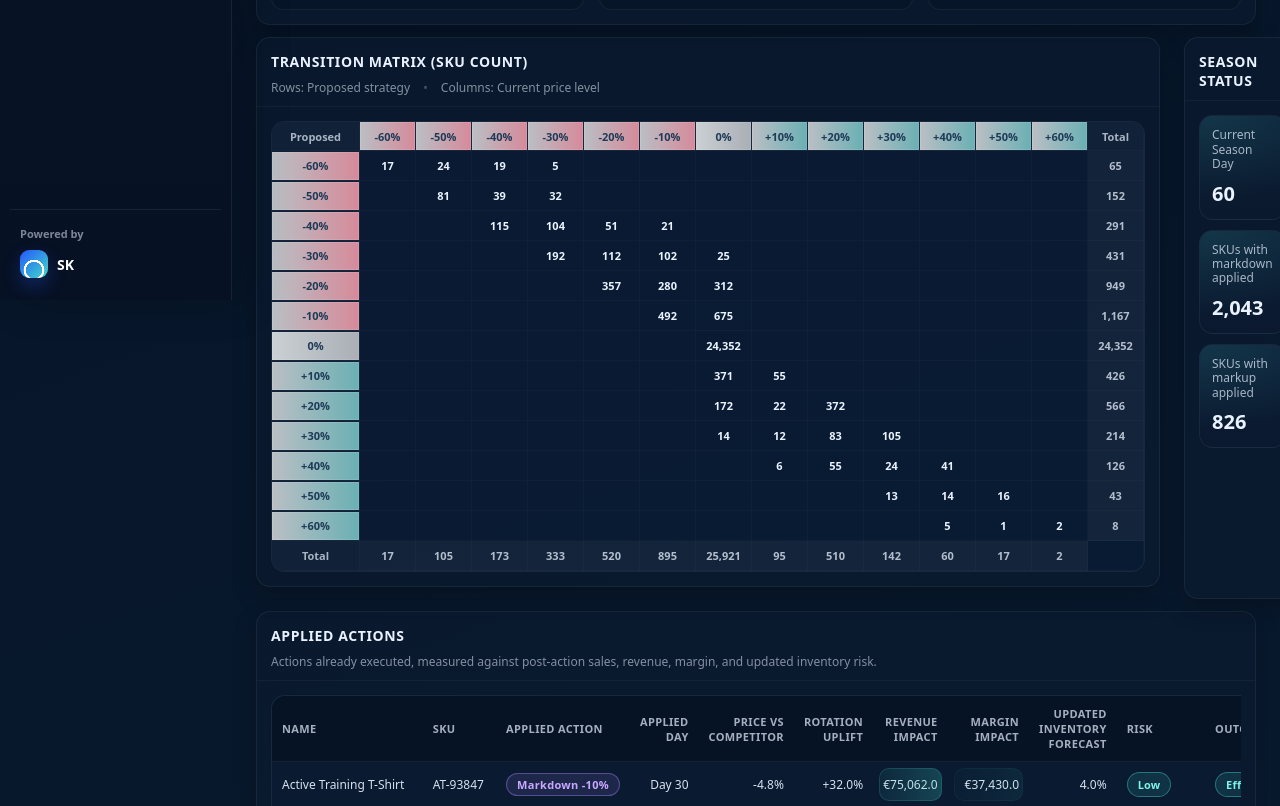
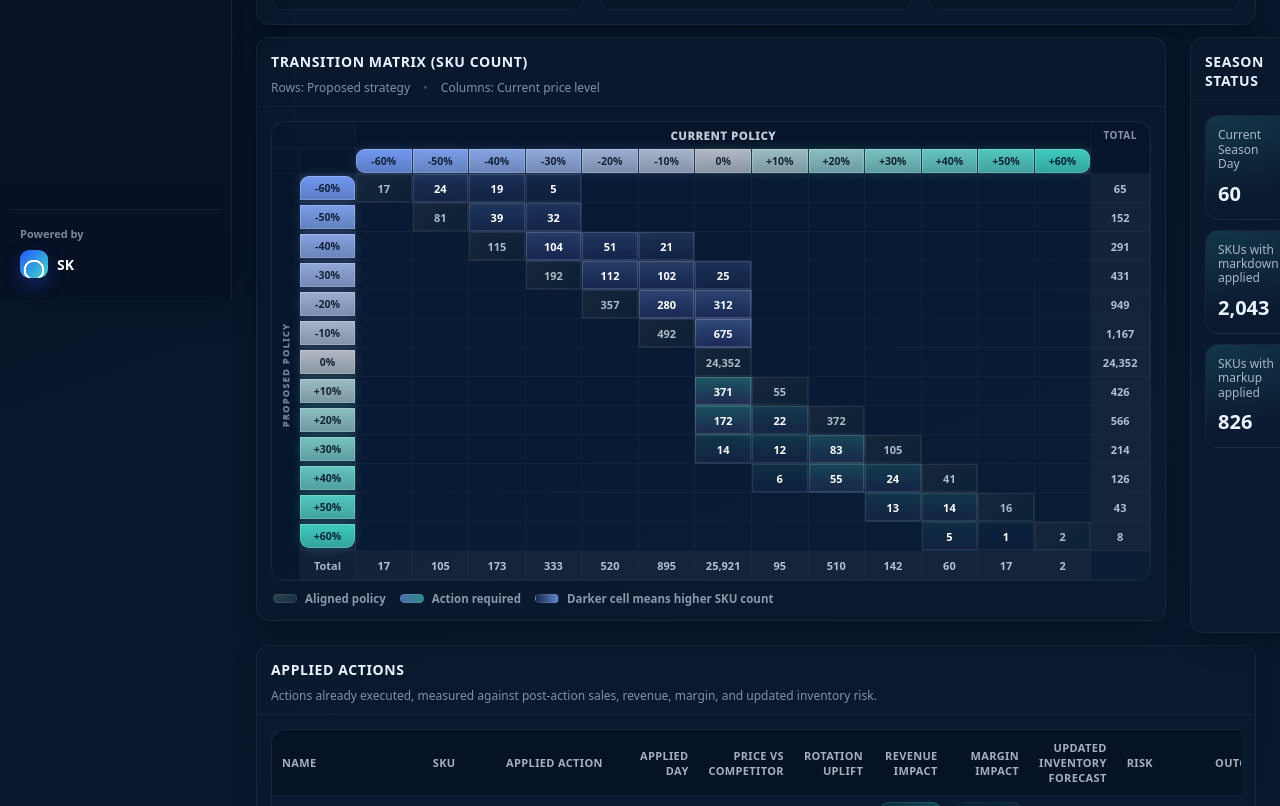
Before and after one commit to pituscv/PriceInv, a React (Vite) app: page / in a window 1280 px wide. Shown: the part 500-1306 px from the top of the page. Built offline with nearby package versions, Linux system fonts and the light colour scheme.

Commit message:
Updated matrix with wrong KPIS

```diff
--- a/src/App.jsx
+++ b/src/App.jsx
@@ -127,7 +127,7 @@ function PriceMove({ oldPrice, newPrice, competitorPrice, variant = "table" }) {
       </div>
       {competitorIndex != null && (
         <div className={`priceMove__competitor priceMove__competitor--${tone}`}>
-          vs competitor {fmtSignedPct(competitorIndex)} - {competitorIndexLabel(competitorIndex)}
+          New price is {fmtSignedPct(competitorIndex)} vs competitor price
         </div>
       )}
     </div>
@@ -389,25 +389,76 @@ function TransitionMatrix() {
   const { cols, rows, values } = MATRIX;
   const rowTotals = values.map((row) => row.reduce((s, v) => s + (Number(v) || 0), 0));
   const colTotals = cols.map((_, ci) => values.reduce((s, row) => s + (Number(row[ci]) || 0), 0));
-  const maxVal = Math.max(...values.flat().map((v) => Number(v) || 0), 1);
+  const offDiagonalValues = values.flatMap((row, ri) => row.map((value, ci) => (ri === ci ? 0 : Number(value) || 0))).filter((value) => value > 0);
+  const heatMax = Math.max(...offDiagonalValues, 1);
+  function mixColor(a, b, t) {
+    const r = Math.round(a[0] + (b[0] - a[0]) * t);
+    const g = Math.round(a[1] + (b[1] - a[1]) * t);
+    const bl = Math.round(a[2] + (b[2] - a[2]) * t);
+    return [r, g, bl];
+  }
+  function policyBandStyle(label) {
+    const pct = parseInt(label, 10);
+    const neutral = [190, 198, 207];
+    const markdown = [122, 162, 255];
+    const markup = [66, 217, 200];
+    const tone = pct < 0
+      ? mixColor(neutral, markdown, Math.min(Math.abs(pct) / 60, 1))
+      : mixColor(neutral, markup, Math.min(pct / 60, 1));
+    const glow = pct < 0 ? "rgba(122, 162, 255, 0.20)" : pct > 0 ? "rgba(66, 217, 200, 0.20)" : "rgba(234, 242, 255, 0.14)";
+    return {
+      "--policy-bg": `linear-gradient(180deg, rgba(${tone[0]}, ${tone[1]}, ${tone[2]}, 0.92), rgba(${tone[0]}, ${tone[1]}, ${tone[2]}, 0.70))`,
+      "--policy-glow": glow,
+    };
+  }
   return (
+    <>
       <div className="table-wrap">
         <table className="matrix">
           <thead>
             <tr>
-            <th className="rowhdr">Proposed</th>
-            {cols.map((col) => <th key={col}><span className={`band ${col === "0%" ? "bandZero" : parseInt(col, 10) < 0 ? "bandDown" : "bandUp"}`}>{col}</span></th>)}
-            <th>Total</th>
+              <th className="matrix__axisCorner" colSpan="2" />
+              <th className="matrix__superHeader" colSpan={cols.length}>Current policy</th>
+              <th className="matrix__totalHeader">Total</th>
+            </tr>
+            <tr>
+              <th className="matrix__axisSpacer" />
+              <th className="rowhdr matrix__rowAxisLabel" />
+              {cols.map((col, index) => (
+                <th key={col}>
+                  <span className={`band band--policy ${index === 0 ? "band--first" : ""} ${index === cols.length - 1 ? "band--last" : ""}`} style={policyBandStyle(col)}>{col}</span>
+                </th>
+              ))}
+              <th className="matrix__totalHeader" />
             </tr>
           </thead>
           <tbody>
             {rows.map((row, ri) => (
               <tr key={row}>
-              <th className="rowhdr"><span className={`band ${row === "0%" ? "bandZero" : parseInt(row, 10) < 0 ? "bandDown" : "bandUp"}`}>{row}</span></th>
+                {ri === 0 && (
+                  <th className="matrix__yAxis" rowSpan={rows.length + 1}>
+                    <span>Proposed policy</span>
+                  </th>
+                )}
+                <th className="rowhdr">
+                  <span className={`band band--policy ${ri === 0 ? "band--top" : ""} ${ri === rows.length - 1 ? "band--bottom" : ""}`} style={policyBandStyle(row)}>{row}</span>
+                </th>
                 {values[ri].map((value, ci) => {
                   const n = Number(value) || 0;
-                const alpha = row === "0%" && cols[ci] === "0%" ? 0 : clamp(n / maxVal, 0, 1);
-                return <td key={cols[ci]} style={{ "--heat": alpha }}>{n > 0 ? fmtInt(n) : ""}</td>;
+                  const rowPct = parseInt(row, 10);
+                  const isDiagonal = ri === ci;
+                  const isZero = n === 0;
+                  const alpha = isZero ? 0 : isDiagonal ? 0.18 : clamp(Math.log1p(n) / Math.log1p(heatMax), 0.08, 1);
+                  const actionClass = isDiagonal ? "matrixCell--diagonal" : rowPct < 0 ? "matrixCell--markdown" : rowPct > 0 ? "matrixCell--markup" : "matrixCell--neutral";
+                  return (
+                    <td
+                      className={`matrixCell ${actionClass} ${!isDiagonal && !isZero ? "matrixCell--action" : ""}`}
+                      key={cols[ci]}
+                      style={{ "--heat": alpha }}
+                    >
+                      {n > 0 ? fmtInt(n) : ""}
+                    </td>
+                  );
                 })}
                 <td className="totalCell">{fmtInt(rowTotals[ri])}</td>
               </tr>
@@ -420,6 +471,12 @@ function TransitionMatrix() {
           </tbody>
         </table>
       </div>
+      <div className="matrixLegend" aria-label="Transition matrix legend">
+        <div className="matrixLegend__item"><span className="matrixLegend__swatch matrixLegend__swatch--diagonal" />Aligned policy</div>
+        <div className="matrixLegend__item"><span className="matrixLegend__swatch matrixLegend__swatch--action" />Action required</div>
+        <div className="matrixLegend__item"><span className="matrixLegend__swatch matrixLegend__swatch--heat" />Darker cell means higher SKU count</div>
+      </div>
+    </>
   );
 }
 
--- a/src/styles.css
+++ b/src/styles.css
@@ -735,7 +735,7 @@ select {
 
 .matrix {
   width: 100%;
-  min-width: 820px;
+  min-width: 880px;
   border-collapse: separate;
   border-spacing: 0;
   overflow: hidden;
@@ -747,8 +747,8 @@ select {
 .matrix th,
 .matrix td {
   padding: 0;
-  border-bottom: 1px solid rgba(255, 255, 255, 0.025);
-  border-right: 1px solid rgba(255, 255, 255, 0.025);
+  border-bottom: 1px solid rgba(255, 255, 255, 0.032);
+  border-right: 1px solid rgba(255, 255, 255, 0.032);
   font-size: 11px;
 }
 
@@ -762,28 +762,152 @@ select {
 .matrix td {
   color: var(--text);
   min-width: 56px;
-  height: 30px;
+  height: 29px;
   text-align: center;
-  background: linear-gradient(180deg, rgba(120, 170, 190, calc(var(--heat, 0) * 0.24)), rgba(120, 170, 190, calc(var(--heat, 0) * 0.12)));
+  background: rgba(255, 255, 255, 0.012);
   font-weight: 650;
 }
 
+.matrixCell {
+  position: relative;
+  font-variant-numeric: tabular-nums;
+}
+
+.matrixCell--markdown {
+  background:
+    linear-gradient(180deg, rgba(122, 162, 255, calc(var(--heat, 0) * 0.34)), rgba(99, 102, 241, calc(var(--heat, 0) * 0.18))),
+    rgba(14, 34, 60, 0.2) !important;
+}
+
+.matrixCell--markup {
+  background:
+    linear-gradient(180deg, rgba(66, 217, 200, calc(var(--heat, 0) * 0.34)), rgba(159, 124, 255, calc(var(--heat, 0) * 0.16))),
+    rgba(14, 34, 60, 0.2) !important;
+}
+
+.matrixCell--neutral {
+  background:
+    linear-gradient(180deg, rgba(234, 242, 255, calc(var(--heat, 0) * 0.14)), rgba(234, 242, 255, calc(var(--heat, 0) * 0.06))),
+    rgba(14, 34, 60, 0.18) !important;
+}
+
+.matrixCell--diagonal {
+  color: rgba(234, 242, 255, 0.72) !important;
+  background:
+    linear-gradient(135deg, rgba(255, 255, 255, 0.06), rgba(66, 217, 200, 0.045)),
+    rgba(6, 19, 37, 0.28) !important;
+  box-shadow: inset 0 0 0 1px rgba(234, 242, 255, 0.08);
+}
+
+.matrixCell--action {
+  color: #ffffff !important;
+  font-weight: 850;
+  box-shadow:
+    inset 0 0 0 1px rgba(255, 255, 255, calc(0.05 + var(--heat, 0) * 0.14)),
+    inset 0 0 18px rgba(255, 255, 255, calc(var(--heat, 0) * 0.035));
+}
+
 .matrix .rowhdr {
-  min-width: 88px;
+  width: 56px;
+  min-width: 56px;
   text-align: center;
+}
+
+.matrix__axisCorner,
+.matrix__axisSpacer {
+  width: 28px;
+  min-width: 28px;
+  background: rgba(6, 19, 37, 0.42) !important;
+}
+
+.matrix__superHeader {
+  height: 27px;
+  color: rgba(234, 242, 255, 0.82) !important;
+  background: rgba(6, 19, 37, 0.6) !important;
+  font-size: 11px !important;
+  font-weight: 950 !important;
+  letter-spacing: 0.8px;
+  text-transform: uppercase;
+}
+
+.matrix__totalHeader {
+  min-width: 58px;
+  color: rgba(234, 242, 255, 0.58) !important;
+  background: rgba(6, 19, 37, 0.52) !important;
+  font-size: 10px !important;
+  font-weight: 900 !important;
+  letter-spacing: 0.5px;
+  text-transform: uppercase;
+}
+
+.matrix__rowAxisLabel {
+  color: rgba(234, 242, 255, 0.62) !important;
+  background: rgba(6, 19, 37, 0.46) !important;
+  font-size: 10px !important;
+  font-weight: 900 !important;
+  letter-spacing: 0.45px;
+  text-transform: uppercase;
+}
+
+.matrix__yAxis {
+  width: 28px;
+  min-width: 28px;
+  padding: 4px 0 !important;
+  vertical-align: middle;
+  background: rgba(6, 19, 37, 0.46) !important;
+}
+
+.matrix__yAxis span {
+  display: inline-block;
+  writing-mode: vertical-rl;
+  transform: rotate(180deg);
+  color: rgba(234, 242, 255, 0.48);
+  font-size: 9px;
+  font-weight: 950;
+  letter-spacing: 1.4px;
+  line-height: 1;
+  text-transform: uppercase;
+  white-space: nowrap;
 }
 
 .band {
   display: flex;
   align-items: center;
   justify-content: center;
-  min-height: 28px;
-  padding: 0 8px;
+  min-height: 24px;
+  padding: 0 4px;
   color: #1f3b57;
-  font-size: 11px;
-  font-weight: 800;
+  font-size: 10.5px;
+  font-weight: 900;
   white-space: nowrap;
-  box-shadow: inset 0 0 0 1px rgba(255, 255, 255, 0.1);
+  box-shadow: inset 0 0 0 1px rgba(255, 255, 255, 0.10);
+}
+
+.band--policy {
+  width: 100%;
+  height: 24px;
+  background: var(--policy-bg);
+  color: rgba(6, 19, 37, 0.88);
+  box-shadow:
+    inset 0 0 0 1px rgba(255, 255, 255, 0.18),
+    0 0 12px var(--policy-glow);
+  letter-spacing: 0;
+}
+
+.band--first {
+  border-radius: 9px 0 0 9px;
+}
+
+.band--last {
+  border-radius: 0 9px 9px 0;
+}
+
+.band--top {
+  border-radius: 9px 9px 0 0;
+}
+
+.band--bottom {
+  border-radius: 0 0 9px 9px;
 }
 
 .bandDown {
@@ -802,6 +926,44 @@ select {
   background: rgba(255, 255, 255, 0.04) !important;
   color: rgba(234, 242, 255, 0.75) !important;
   font-weight: 850;
+}
+
+.matrixLegend {
+  display: flex;
+  align-items: center;
+  flex-wrap: wrap;
+  gap: 14px;
+  margin-top: 10px;
+  padding: 0 2px;
+}
+
+.matrixLegend__item {
+  display: inline-flex;
+  align-items: center;
+  gap: 8px;
+  color: rgba(234, 242, 255, 0.58);
+  font-size: 11.5px;
+  font-weight: 750;
+}
+
+.matrixLegend__swatch {
+  width: 24px;
+  height: 9px;
+  border-radius: 999px;
+  border: 1px solid rgba(255, 255, 255, 0.1);
+  flex: 0 0 24px;
+}
+
+.matrixLegend__swatch--diagonal {
+  background: linear-gradient(135deg, rgba(255, 255, 255, 0.16), rgba(66, 217, 200, 0.14));
+}
+
+.matrixLegend__swatch--action {
+  background: linear-gradient(90deg, rgba(122, 162, 255, 0.6), rgba(66, 217, 200, 0.6));
+}
+
+.matrixLegend__swatch--heat {
+  background: linear-gradient(90deg, rgba(122, 162, 255, 0.12), rgba(122, 162, 255, 0.78));
 }
 
 .table {
@@ -1035,15 +1197,15 @@ select {
 }
 
 .priceMove__competitor--good {
-  color: #7ff1e6;
+  color: rgba(234, 242, 255, 0.62);
 }
 
 .priceMove__competitor--warn {
-  color: #fde68a;
+  color: rgba(234, 242, 255, 0.62);
 }
 
 .priceMove__competitor--bad {
-  color: #ffaaaa;
+  color: rgba(234, 242, 255, 0.62);
 }
 
 .priceMove__competitor--neutral {
```
Lines whose indentation alone changed are shown as unchanged.
